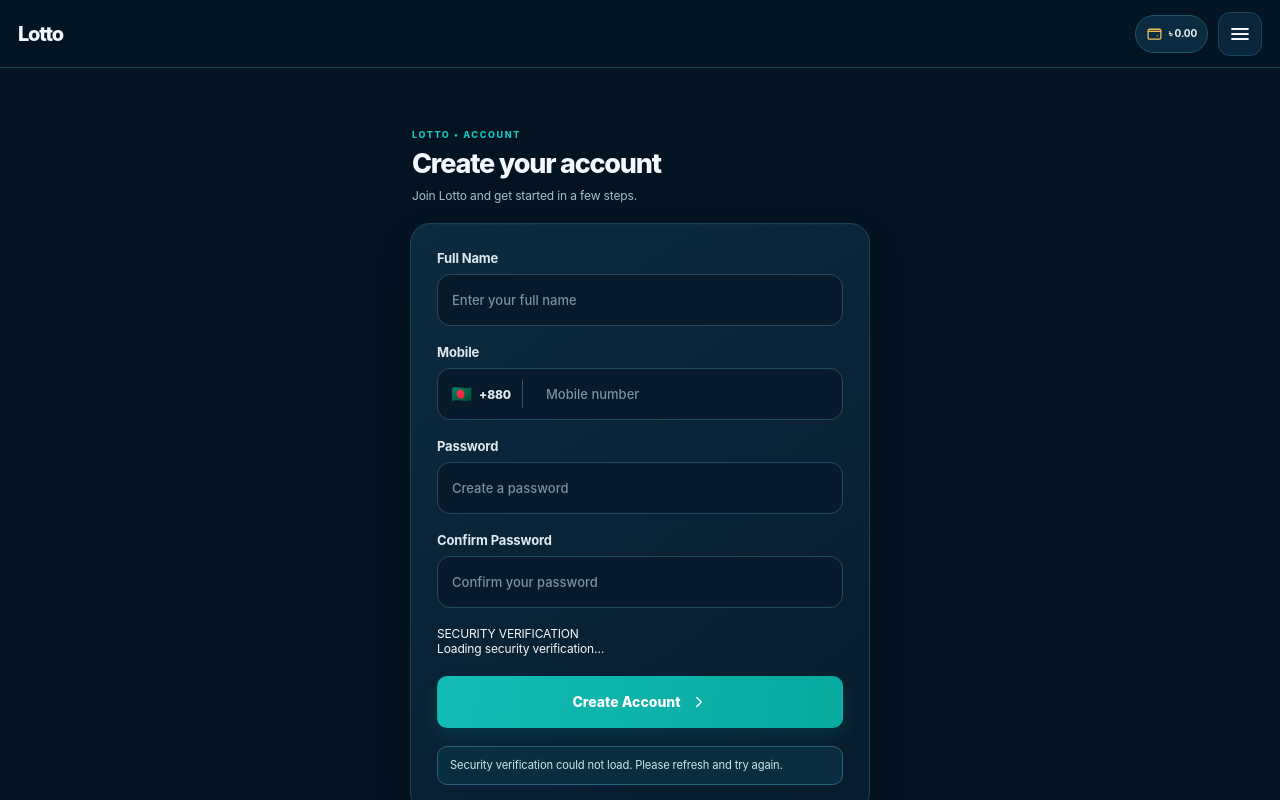
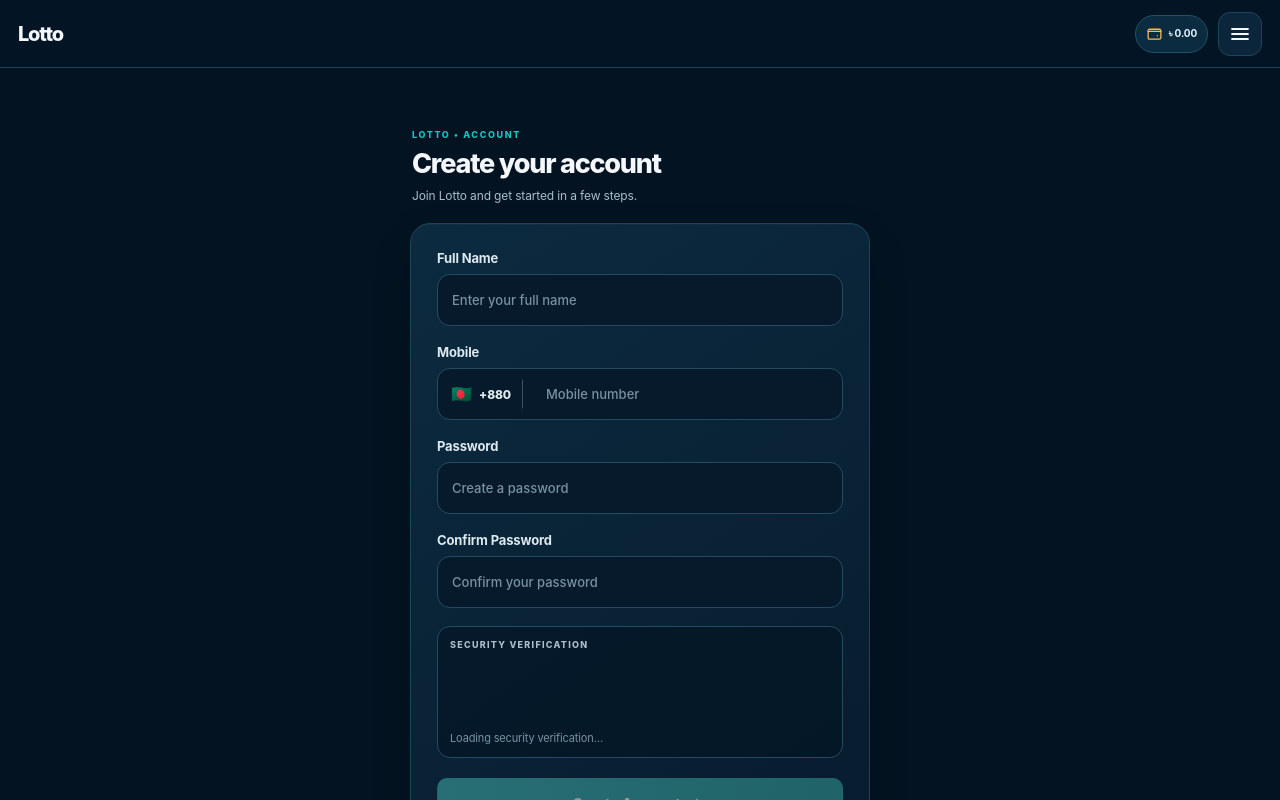
Before and after one commit to rasedulinfinix100-afk/platform, a Next.js app: page /Client/Auth/Register in a window 1280 px wide. Shown: the top 800 px of the page. Built offline with nearby package versions, Linux system fonts and the light colour scheme.

Commit message:
Style Cloudflare Turnstile registration verification

```diff
--- a/app/Client/Auth/Register/page.css
+++ b/app/Client/Auth/Register/page.css
@@ -69,3 +69,10 @@
 @media(max-height:720px){
   .auth-wrap{min-height:auto;padding-top:20px;padding-bottom:24px}
 }
+
+.turnstile-area{display:grid;gap:8px;min-width:0;padding:12px;border:1px solid #244b60;border-radius:13px;background:rgba(4,22,36,.72)}
+.turnstile-label{color:#a9bdca;font-size:9px;font-weight:850;letter-spacing:.14em}
+.turnstile-widget{min-height:65px;display:flex;align-items:center;justify-content:flex-start;overflow:hidden}
+.turnstile-hint{color:#7892a2;font-size:11px}
+.auth-submit:disabled{opacity:.55;cursor:not-allowed;filter:saturate(.65);box-shadow:none}
+@media(max-width:360px){.turnstile-widget{transform:scale(.88);transform-origin:left center}}
```
